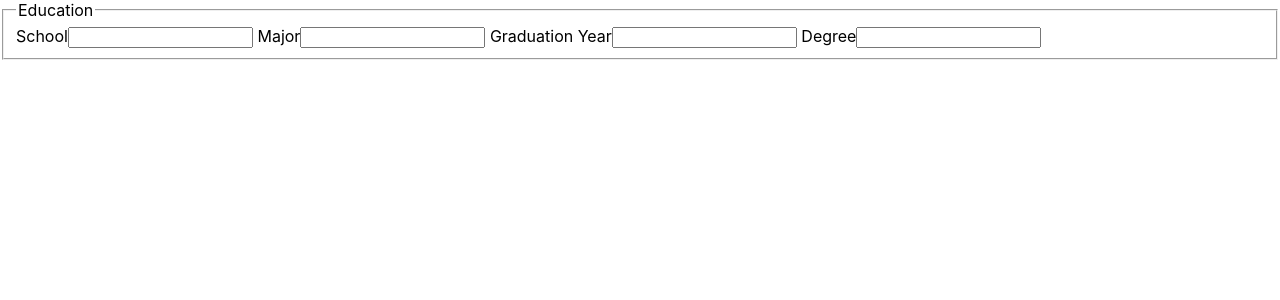
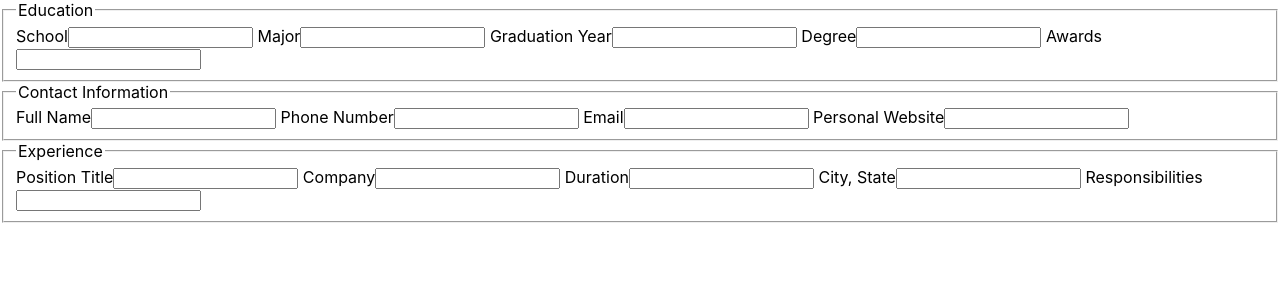
Before and after one commit to davidsan13/cv-project, a React (Create React App) app: page / in a window 1280 px wide. Shown: the top 300 px of the page. Built offline with nearby package versions, Linux system fonts and the light colour scheme.

Commit message:
create labels and inputs fields for general and experience components

```diff
--- a/src/components/Form.js
+++ b/src/components/Form.js
@@ -13,6 +13,8 @@ export default class FormCon extends Component {
     return (
       <form>
         <Education/>
+        <General/>
+        <Experience/>
       </form>
     )
   }
--- a/src/components/form/Education.js
+++ b/src/components/form/Education.js
@@ -16,6 +16,8 @@ export default class Education extends Component {
         <input type="text" id="Year"/>
         <label htmlFor="Degree"> Degree</label>
         <input type="text" id="Degree"/>
+        <label htmlFor="Awards"> Awards</label>
+        <input type="text" id="Awards"/>
       </fieldset>
     )
   }
--- a/src/components/form/Experience.js
+++ b/src/components/form/Experience.js
@@ -6,9 +6,19 @@ export default class Experience extends Component {
   }
   render() {
     return (
-      <div>
-
-      </div>
+      <fieldset>
+        <legend>Experience</legend>
+        <label htmlFor="title"> Position Title</label>
+        <input type="text" id="title"/>
+        <label htmlFor="company"> Company</label>
+        <input type="text" id="company"/>
+        <label htmlFor="Duration"> Duration</label>
+        <input type="text" id="Duration"/>
+        <label htmlFor="location"> City, State</label>
+        <input type="text" id="location"/>
+        <label htmlFor="resp"> Responsibilities</label>
+        <input type="text" id="resp"/>
+      </fieldset>
     )
   }
 }
--- a/src/components/form/General.js
+++ b/src/components/form/General.js
@@ -7,9 +7,17 @@ export default class General extends Component {
 
   render() {
     return (
-      <div>
-
-      </div>
+      <fieldset>
+        <legend>Contact Information</legend>
+        <label htmlFor="fName"> Full Name</label>
+        <input type="text" id="fName"/>
+        <label htmlFor="pNumber"> Phone Number</label>
+        <input type="text" id="pNumber"/>
+        <label htmlFor="email"> Email</label>
+        <input type="text" id="email"/>
+        <label htmlFor="website"> Personal Website</label>
+        <input type="text" id="website"/>
+      </fieldset>
     )
   }
 }
```
